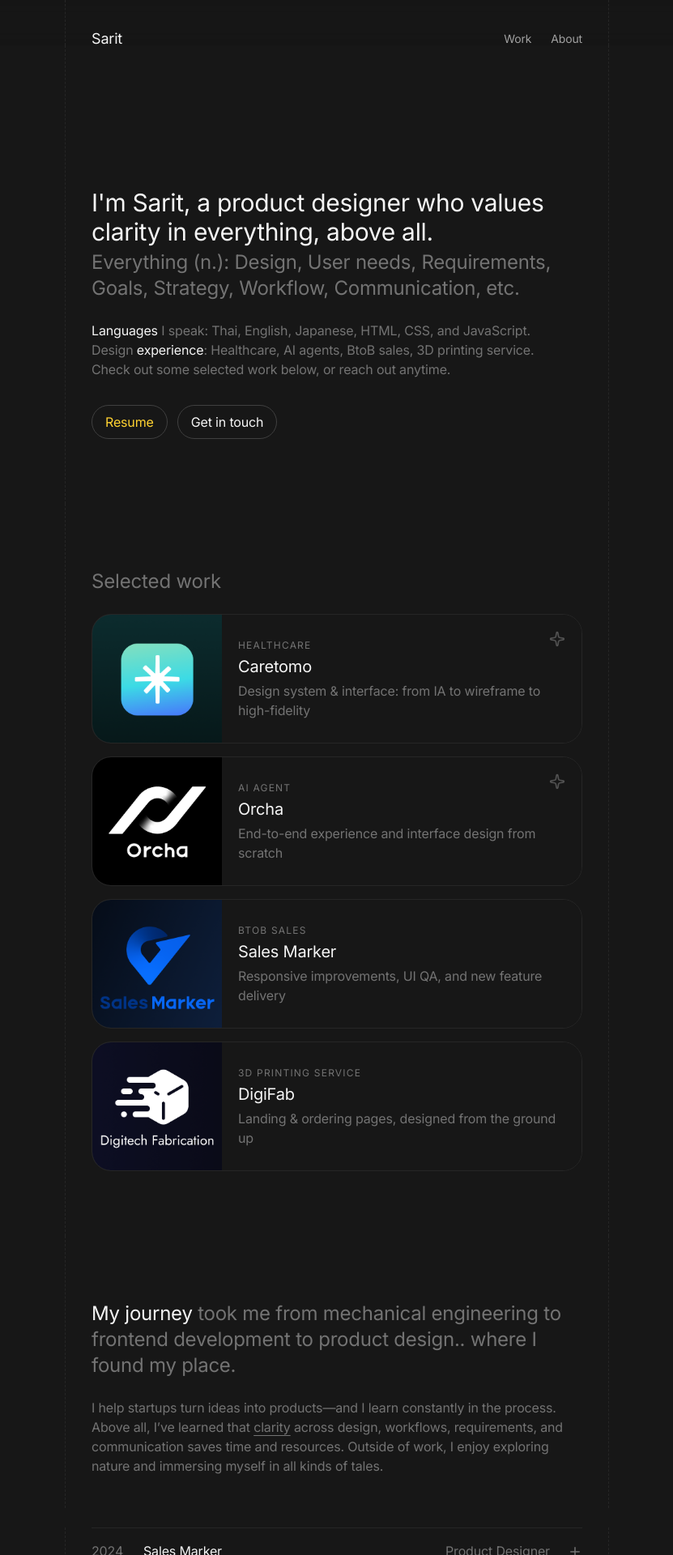
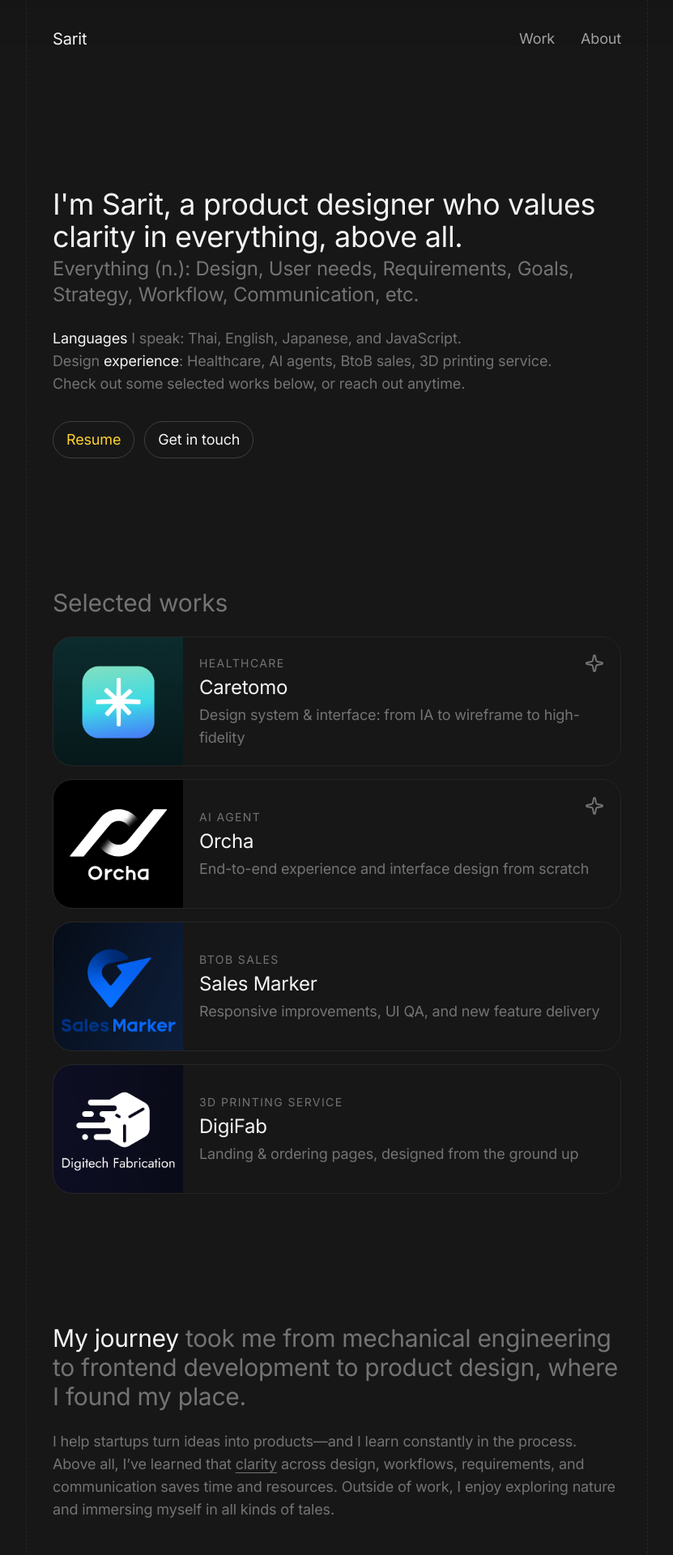
Before and after one commit to sarit-sopitvetmontree/Portfolio, a React (Vite) app: page / in a window 1280 px wide. Shown: the top 1920 px of the page at 81% size, without its empty margins (224-1055 px from the left). Built offline with nearby package versions, Linux system fonts and the light colour scheme.

Commit message:
Responsive Design Upgrade

```diff
--- a/package.json
+++ b/package.json
@@ -9,6 +9,7 @@
     "preview": "vite preview"
   },
   "dependencies": {
+    "@tailwindcss/cli": "^4.1.13",
     "lucide-react": "^0.542.0",
     "react": "^18.3.1",
     "react-dom": "^18.3.1"
--- a/src/App.jsx
+++ b/src/App.jsx
@@ -46,10 +46,10 @@
   return (
     <header className="top-0 z-50 backdrop-blur-sm supports-backdrop-filter:bg-neutral-900/60 bg-neutral-900/90">
       <div className="container-wide flex items-center justify-between h-14 pt-10">
-        <a className="text-lg text-neutral-100">Sarit</a>
-        <nav className="flex items-center gap-6 text-sm">
-          <a href="#work" className="text-neutral-400 hover:opacity-70">Work</a>
-          <a href="#about" className="text-neutral-400 hover:opacity-70">About</a>
+        <a className="text-lg sm:text-xl 3xl:text-2xl font-medium text-neutral-100">Sarit</a>
+        <nav className="flex items-center gap-6 sm:gap-8 text-sm">
+          <a href="#work" className="text-custom-text text-neutral-400 hover:opacity-70">Work</a>
+          <a href="#about" className="text-custom-text text-neutral-400 hover:opacity-70">About</a>
         </nav>
       </div>
     </header>
@@ -59,26 +59,26 @@
 function Hero() {
   return (
     <section id="top" className="container-wide pt-28 sm:pt-44 pb-12 sm:pb-20">
-      <h2 className="text-2xl sm:text-3xl text-neutral-100">
+      <h1 className="text-custom-hero text-neutral-100">
         I'm Sarit, a product designer who values clarity in everything, above all.
-      </h2>
-      <h2 className="text-lg sm:text-2xl text-neutral-500 mt-1">
+      </h1>
+      <h2 className="text-custom-subheader text-neutral-500 mt-1">
         Everything (n.): Design, User needs, Requirements, Goals, Strategy, Workflow, Communication, etc.
       </h2>
-      <p className="mt-6 max-w-xl text-neutral-500">
-        <span className="text-neutral-100">Languages</span> I speak: Thai, English, Japanese, HTML, CSS, and JavaScript.<br></br>
+      <p className="text-custom-text mt-6 3xl:mt-8 text-neutral-500">
+        <span className="text-neutral-100">Languages</span> I speak: Thai, English, Japanese, and JavaScript.<br></br>
         Design <span className="text-neutral-100">experience</span>: Healthcare, AI agents, BtoB sales, 3D printing service.<br></br>
-        Check out some selected work below, or reach out anytime.
+        Check out some selected works below, or reach out anytime.
       </p>
-      <div className="mt-8 flex gap-3">
+      <div className="mt-8 3xl:mt-10 flex gap-3">
         <a href={`${import.meta.env.BASE_URL}sarit_resume.pdf`}
           target="_blank"
           rel="noopener noreferrer"
           aria-label="Resume"
-          className="text-amber-300 inline-flex items-center rounded-full px-4 py-2 border border-neutral-700 hover:bg-neutral-700 transition">
+          className="text-custom-text text-amber-300 inline-flex items-center rounded-full px-4 py-2 border border-neutral-700 hover:bg-neutral-700 transition">
           Resume
         </a>
-        <a href="#contact" className="text-neutral-100 inline-flex items-center rounded-full px-4 py-2 border border-neutral-700 hover:bg-neutral-700 transition">
+        <a href="#contact" className="text-custom-text text-neutral-100 inline-flex items-center rounded-full px-4 py-2 border border-neutral-700 hover:bg-neutral-700 transition">
           Get in touch
         </a>
       </div>
@@ -96,10 +96,10 @@
       target="_blank"
       rel="noopener noreferrer"
       style={{ '--card-h': height }}
-      className="group rounded-3xl border border-neutral-800 overflow-hidden hover:shadow-md hover:border-neutral-500 transition duration-200 flex flex-col sm:flex-row sm:h-[var(--card-h)]"
+      className="group rounded-3xl border border-neutral-800 overflow-hidden hover:shadow-md hover:border-neutral-500 transition duration-200 flex flex-col xs:flex-row xs:h-[var(--card-h)]"
       aria-label={`${title} — ${tag} (opens in new tab)`}
     >
-      <div className="relative w-full aspect-[20/9] sm:w-[var(--card-h)] sm:h-[var(--card-h)] flex-none bg-neutral-700">
+      <div className="relative w-full aspect-[20/9] xs:w-[var(--card-h)] xs:h-[var(--card-h)] flex-none bg-neutral-700">
         <img
           src={imageSrc}
           alt={title}
@@ -110,9 +110,9 @@
         />
       </div>
 
-      <div className="relative p-5 flex-1 overflow-hidden bg-neutral-900 sm:h-[var(--card-h)] sm:flex sm:flex-col sm:justify-center">
+      <div className="relative p-5 flex-1 overflow-hidden bg-neutral-900 xs:h-[var(--card-h)] xs:flex xs:flex-col xs:justify-center">
         <div
-          className="pointer-events-none absolute inset-y-0 left-0 hidden sm:block
+          className="pointer-events-none absolute inset-y-0 left-0 hidden xs:block
                      w-0 group-hover:w-full group-focus-visible:w-full
                      transition-[width] duration-500 ease-out overflow-hidden [will-change:width]"
           aria-hidden="true"
@@ -122,7 +122,7 @@
             alt=""
             className="
               absolute top-0 h-full w-auto object-cover object-left
-              sm:left-[calc(var(--card-h)*-1)]
+              xs:left-[calc(var(--card-h)*-1)]
               [mask-image:linear-gradient(to_right,white_50%,transparent)]
               [-webkit-mask-image:linear-gradient(to_right,white_50%,transparent)]
               [mask-size:100%_100%] [-webkit-mask-size:100%_100%]
@@ -132,20 +132,20 @@
         </div>
 
         <div className="relative z-10">
-          <div className="text-xs uppercase tracking-widest text-neutral-500">{tag}</div>
-          <h3 className="mt-1 text-lg sm:text-xl text-neutral-100}">{title}</h3>
-          <p className="mt-1 text-neutral-500">{blurb}</p>
+          <div className="text-custom-label uppercase tracking-widest text-neutral-500">{tag}</div>
+          <h3 className="text-custom-subheader mt-1 text-neutral-100}">{title}</h3>
+          <p className="text-custom-text mt-1 text-neutral-500">{blurb}</p>
         </div>
 
         {featured && (
           <Sparkle
-            className="pointer-events-none absolute top-5 right-5 w-5 h-5 text-neutral-600 opacity-100 transition-opacity duration-200 group-hover:opacity-0 group-focus-visible:opacity-0"
+            className="pointer-events-none absolute top-5 right-5 w-6 h-6 text-neutral-500 opacity-100 transition-opacity duration-200 group-hover:opacity-0 group-focus-visible:opacity-0"
             aria-hidden="true"
           />
         )}
 
         <Presentation
-          className="absolute top-5 right-5 w-5 h-5 text-neutral-500 opacity-0 transition-opacity duration-200 group-hover:opacity-100 group-focus-visible:opacity-100"
+          className="absolute top-5 right-5 w-6 h-6 text-neutral-500 opacity-0 transition-opacity duration-200 group-hover:opacity-100 group-focus-visible:opacity-100"
           aria-hidden="true"
         />
       </div>
@@ -163,7 +163,7 @@
   return (
     <section id="work" className="container-wide py-12 sm:py-20">
       <div className="flex items-end justify-between gap-6">
-        <p className="text-xl sm:text-2xl text-neutral-500">Selected work</p>
+        <p className="text-custom-header text-neutral-500">Selected works</p>
       </div>
       <div className="mt-6 flex flex-col gap-4">
         {projects.map((p) => (
@@ -177,16 +177,16 @@
 function About() {
   return (
     <section id="about" className="container-wide pt-12 sm:pt-20 pb-6 sm:pb-10">
-      <h2 className="text-xl sm:text-2xl">
+      <h2 className="text-custom-header">
         <span className="text-neutral-100">
           My journey
         </span>
         {/* ensure a space between the parts */}
-        <span className="text-neutral-500">{' '}
-          took me from mechanical engineering to frontend development to product design.. where I found my place.
+        <span className="text-custom-header text-neutral-500">{' '}
+          took me from mechanical engineering to frontend development to product design, where I found my place.
         </span>
       </h2>
-      <div className="mt-6 sm:col-span-2 text-neutral-500">
+      <div className="text-custom-text mt-6 text-neutral-500">
         <p>
           I help startups turn ideas into products—and I learn constantly in the process.
           Above all, I’ve learned that <span className="underline decoration-neutral-500 underline-offset-4 decoration-1">clarity</span> across design, workflows, requirements, and communication saves time and resources.
@@ -261,7 +261,7 @@
   }
 
   return (
-    <section id="historylist" className="container-wide pb-12 sm:pb-20">
+    <section id="historylist" className="text-custom-text container-wide pb-12 sm:pb-20">
       <div className="mt-6 border-y border-neutral-800 divide-y divide-neutral-800">
         {items.map((item) => {
           const isOpen = openSet.has(item.id)
@@ -314,19 +314,19 @@
 function WhatPeopleSay() {
   return (
     <section id="whatpeoplesay" className="container-wide py-12 sm:py-20">
-      <h2 className="text-xl sm:text-2xl text-neutral-500">What colleagues say</h2>
-      <div className="sm:col-span-2 text-neutral-500">
+      <h2 className="text-custom-header text-neutral-500">What colleagues say</h2>
+      <div className="text-custom-text text-neutral-500">
 
         <div className="flex flex-col sm:flex-row gap-1 sm:gap-2 mt-6">
           <a href="https://www.linkedin.com/in/grumpyuser/"
           target="_blank"
           rel="noopener noreferrer"
-          className="text-neutral-100 hover:opacity-50">
+          className="text-neutral-100 hover:opacity-50 underline underline-offset-4 sm:underline-offset-5 decoration-0">
             Emi K Murano
           </a>
           <p>| Lecturer at Temple University Tokyo Campus</p>
         </div>
-        <p className="pt-1 text-sm">
+        <p className="text-custom-textjapanese pt-1 sm:pt-2">
           Saritさんはプロダクトのクオリティを重視しながら、スピードが求められる環境でも根気強くデザインに取り組むことができます。
 
           Saritさんは、エンジニアとしての知識を背景に持ちながら、人間中心設計を実践できる稀有なハイブリッド型のデザイナーです。
@@ -339,12 +339,12 @@
           <a href="https://www.linkedin.com/in/tanachaiana/"
           target="_blank"
           rel="noopener noreferrer"
-          className="text-neutral-100 hover:opacity-50">
+          className="text-neutral-100 hover:opacity-50 underline underline-offset-4 sm:underline-offset-5 decoration-0">
             Tanachai Anakewat
           </a>
           <p>| CTO of SIND Inc.</p>
         </div>
-        <p className="pt-1">
+        <p className="pt-1 sm:pt-2">
           Lorem ipsum dolor sit amet, consectetur adipiscing elit. Duis eu mauris ultricies, viverra nulla non, ornare elit.
           Vivamus vel nunc id diam molestie consequat.
         </p>
@@ -353,12 +353,12 @@
           <a href="https://www.linkedin.com/in/kota-yamaguchi-a91224164/"
           target="_blank"
           rel="noopener noreferrer"
-          className="text-neutral-100 hover:opacity-50">
+          className="text-neutral-100 hover:opacity-50 underline underline-offset-4 sm:underline-offset-5 decoration-0">
             Kota Yamaguchi
           </a>
           <p>| Product Engineer at SmartHR Inc.<br></br>| Previously Frontend Engineer at QunaSys Inc.</p>
         </div>
-        <p className="pt-1">
+        <p className="pt-1 sm:pt-2">
           Lorem ipsum dolor sit amet, consectetur adipiscing elit. Duis eu mauris ultricies, viverra nulla non, ornare elit.
           Vivamus vel nunc id diam molestie consequat.
         </p>
@@ -367,12 +367,12 @@
           <a href="https://www.linkedin.com/in/setthibhak-suthithanakom/"
           target="_blank"
           rel="noopener noreferrer"
-          className="text-neutral-100 hover:opacity-50">
+          className="text-neutral-100 hover:opacity-50 underline underline-offset-4 sm:underline-offset-5 decoration-0">
             Setthibhak Suthithanakom
           </a>
           <p>| Co-founder of Digitech Fabrication Co., Ltd.</p>
         </div>
-        <p className="pt-1">
+        <p className="pt-1 sm:pt-2">
           Our company produces custom engineering parts in Thailand, where an effective ordering interface is vital.
           Mr. Sarit’s design is both functional and intuitive.
           Customers positively noted our platform’s ease of use and aesthetics compared to competitors, significantly strengthen our market competitiveness.
@@ -386,19 +386,18 @@
 function Contact() {
   return (
     <section id="contact" className="container-wide py-12 sm:py-20">
-      <h2 className="text-xl sm:text-2xl">
+      <h2 className="text-custom-header">
         <span className="text-neutral-100">
           Contact me,
         </span>
-        {/* ensure a space between the parts */}
         <span className="text-neutral-500">{' '}
           anytime
         </span>
       </h2>
-      <p className="mt-4 text-neutral-500">
+      <p className="text-custom-text mt-4 text-neutral-500">
         I am open to interesting product problems and career opportunity.
       </p>
-      <div className="mt-8 flex flex-wrap gap-3">
+      <div className="text-custom-text mt-8 flex flex-wrap gap-3">
         <a className="inline-flex items-center rounded-full px-4 py-2 border border-neutral-700 hover:bg-neutral-700 transition"
           href="mailto:sarit.sopitvetmontree@gmail.com">
           sarit.sopitvetmontree@gmail.com
@@ -416,11 +415,11 @@
 
 function Footer() {
   return (
-    <section id="footer" className="container-wide flex items-center justify-between pt-24 sm:pt-40">
-      <footer className="mt-10 py-6 text-sm text-neutral-600">
+    <section id="footer" className="text-custom-text container-wide flex items-center justify-between pt-24 sm:pt-40">
+      <footer className="mt-10 py-6 text-neutral-600">
         © {new Date().getFullYear()}
       </footer>
-      <footer className="mt-10 py-6 text-sm text-neutral-600">
+      <footer className="mt-10 py-6 text-neutral-600">
         Sarit Sopitvetmontree
       </footer>
     </section>
--- a/src/index.css
+++ b/src/index.css
@@ -5,10 +5,11 @@
     Inter, ui-sans-serif, system-ui, -apple-system, Segoe UI, Roboto, Noto Sans,
     Ubuntu, Cantarell, Helvetica Neue, Arial, Apple Color Emoji, Segoe UI Emoji,
     Segoe UI Symbol;
+  --tracking-tight-0_3: -0.01em;
+  --color-ink-1: #0b0b0c;
 
-  --tracking-tight-0_3: -0.01em;
-
-  --color-ink-1: #0b0b0c;
+  --breakpoint-xs: 35rem;   /* 560px */
+  --breakpoint-3xl: 125rem; /* 2000px */
 }
 
 /*
@@ -27,18 +28,48 @@
   ::file-selector-button {
     border-color: var(--color-gray-200, currentcolor);
   }
-}
 
-/* Reusable utilities */
-@utility container-wide {
-  @apply max-w-2xl mx-auto px-5 sm:px-8 border-x border-dashed border-neutral-800;
-}
-
-/* Base tweaks */
-@layer base {
   html { scroll-behavior: smooth; }
   ::selection { background: rgba(255,255,255,0.16); color: #fff; }
   body { @apply font-sans; }
   body { @apply tracking-tight-0.3; }
   h1,h2,h3 { @apply tracking-tight-0.3; }
 }
+
+@layer components {
+  .text-custom-hero {
+    @apply text-3xl;
+    @variant sm   { @apply text-4xl; }
+    @variant 3xl  { @apply text-[2.5rem]/12; }
+  }
+  .text-custom-header {
+    @apply text-2xl;
+    @variant sm   { @apply text-3xl; }
+    @variant 3xl  { @apply text-4xl/11; }
+  }
+  .text-custom-subheader {
+    @apply text-xl;
+    @variant sm   { @apply text-2xl; }
+    @variant 3xl  { @apply text-3xl/10; }
+  }
+  .text-custom-text {
+    @apply text-base;
+    @variant sm   { @apply text-lg; }
+    @variant 3xl  { @apply text-xl; }
+  }
+  .text-custom-textjapanese {
+    @apply text-sm/6;
+    @variant sm   { @apply text-base/7; }
+    @variant 3xl  { @apply text-lg/7; }
+  }
+  .text-custom-label {
+    @apply text-xs;
+    @variant sm   { @apply text-sm; }
+    @variant 3xl  { @apply text-base; }
+  }
+}
+
+/* Reusable utilities */
+@utility container-wide {
+  @apply max-w-3xl 3xl:max-w-4xl mx-auto px-5 xs:px-8 border-x border-dashed border-neutral-800;
+}
```
Also changed, not shown: 1 other file (tests, documents, lock files or other folders).
